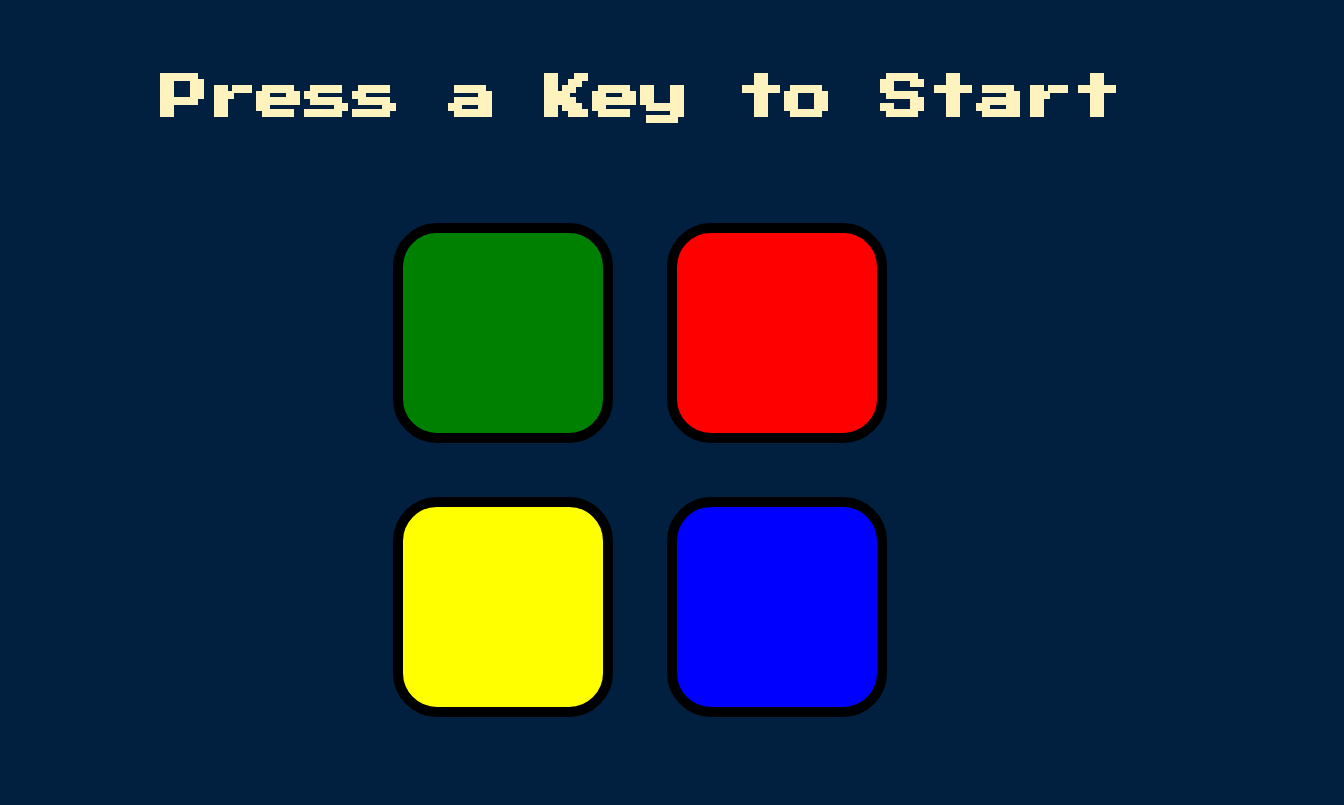
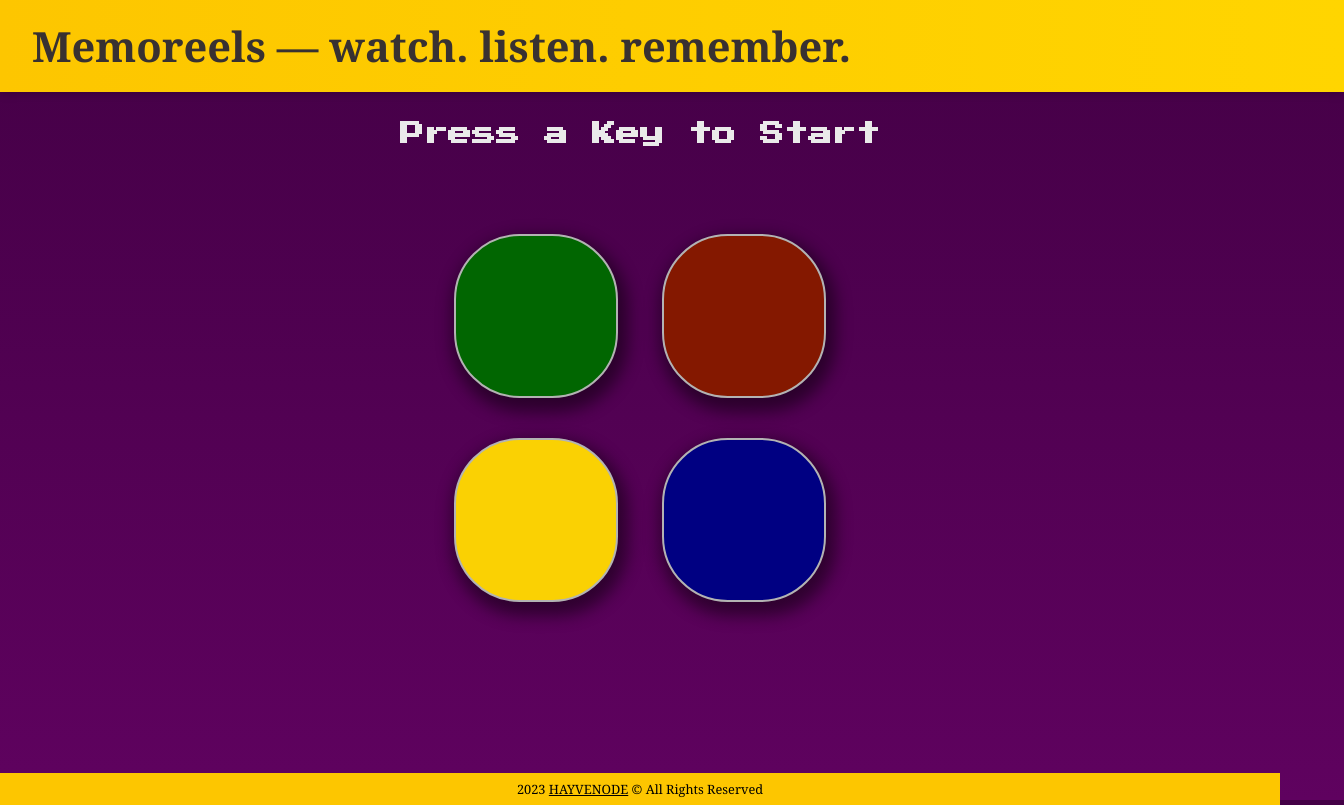
Before and after one commit to HAYVENO/Memoreels-game, a website: page index.html in a window 1280 px wide. Shown: the whole page, 1344 px wide, since content can reach past the window. Drawn offline with nearby package versions, Linux system fonts and the light colour scheme.

Commit message:
memoreels init  :zap:

```diff
--- a/game.js
+++ b/game.js
@@ -20,7 +20,7 @@ function nextSequence() {
 	getSound(gamePattern[gamePattern.length - 1]);
 
 	level++;
-  $("h1").text("level " + level);
+	$("h2").text("level " + level);
 }
 
 // SOUND FX FUNCTION **************
@@ -47,9 +47,7 @@ function getSound(e) {
 			break;
 
 		default:
-      console.log(
-        " :( There seems to be an issue with the Sound. Kindly reload page. "
-      );
+			console.log(" :( There seems to be an issue with the Sound. Kindly reload page. ");
 			break;
 	}
 }
@@ -104,13 +102,12 @@ function checkAnswer(currentlevel) {
 		wrongSound.play();
 		document.querySelector("body").classList.add("game-over");
 		document.querySelector(
-      "h1"
+			"h2"
 		).innerHTML = `:( OOPS! WRONG BUTTON. <br> GAME OVER AT <em>LEVEL ${level}</em>`;
 
 		setTimeout(() => {
 			document.querySelector("body").classList.remove("game-over");
-      document.querySelector("h1").innerHTML =
-        ":) PRESS ANY KEY TO BEGIN A NEW GAME";
+			document.querySelector("h2").innerHTML = ":) PRESS ANY KEY TO BEGIN A NEW GAME";
 
 			startOver();
 		}, 4000);
--- a/index.html
+++ b/index.html
@@ -2,16 +2,16 @@
 <html lang="en" dir="ltr">
 	<head>
 		<meta charset="utf-8" />
-    <title>SYMON | By HAYVEN</title>
+		<title>Memoreels | Listen, memorize, and remember -</title>
 		<link rel="stylesheet" href="styles.css" />
-    <link
-      href="https://fonts.googleapis.com/css?family=Press+Start+2P"
-      rel="stylesheet"
-    />
+		<link href="https://fonts.googleapis.com/css?family=Press+Start+2P" rel="stylesheet" />
 	</head>
 
 	<body>
-    <h1 id="level-title">Press a Key to Start</h1>
+		<header>
+			<h1>Memoreels — watch. listen. remember.</h1>
+		</header>
+		<h2 id="level-title">Press a Key to Start</h2>
 		<div class="container">
 			<div lass="row">
 				<div type="button" id="green" class="btn green"></div>
@@ -24,6 +24,19 @@
 				<div type="button" id="blue" class="btn blue"></div>
 			</div>
 		</div>
+		<footer>
+			<p>
+				2023
+				<a
+					href="https://github.com/HAYVENO"
+					target="_blank"
+					rel="noopener noreferrer"
+					style="color: currentcolor"
+					>HAYVENODE</a
+				>
+				© All Rights Reserved
+			</p>
+		</footer>
 		<script src="https://ajax.googleapis.com/ajax/libs/jquery/3.6.0/jquery.min.js"></script>
 		<script src="game.js"></script>
 	</body>
--- a/styles.css
+++ b/styles.css
@@ -1,14 +1,46 @@
+html {
+	line-height: 0;
+	padding: 0;
+	margin: 0;
+	box-sizing: border-box;
+}
+
 body {
 	text-align: center;
-  background-color: #011f3f;
+	background-color: black;
+	background-image: linear-gradient(to bottom, #440046, #5f025f 100%);
+
+	min-height: 100vh;
+	margin: 0;
+	padding: 0;
+}
+
+header {
+	font-family: Georgia, "Times New Roman", Times, serif;
+	color: rgb(56, 49, 49);
+	text-align: left;
+	font-size: 1.3rem;
+	background: linear-gradient(to right, #fdc600, #ffd500 100%);
+	display: block;
+	padding: 18px 2rem;
+	width: 100%;
+	box-shadow: 0 0 10px 0 rgba(0, 0, 0, 0.3);
 }
 
 #level-title {
 	font-family: "Press Start 2P", cursive;
-  font-size: 3rem;
-  margin: 5%;
-  color: #fef2bf;
-  line-height: 150%;
+	display: block;
+	font-size: 1.5rem;
+	padding: 1.5rem 0rem;
+	line-height: 0;
+	color: #eaeaea;
+	min-height: 40px;
+	word-wrap: break-word;
+	white-space: normal;
+	line-height: 1.5;
+	width: 100%;
+	min-height: 74px;
+	margin: 0;
 }
 
 .container {
@@ -18,12 +50,14 @@ body {
 }
 
 .btn {
-  margin: 25px;
+	margin: 20px;
 	display: inline-block;
-  height: 200px;
-  width: 200px;
-  border: 10px solid black;
-  border-radius: 20%;
+	height: 10rem;
+	width: 10rem;
+	border: 2px solid rgb(179, 179, 179);
+	box-shadow: 4px 8px 16px 6px rgba(0, 0, 0, 0.471);
+
+	border-radius: 40%; /* use half of the height for border-radius */
 }
 
 .game-over {
@@ -32,22 +66,38 @@ body {
 }
 
 .red {
-  background-color: red;
+	background-color: rgb(132, 24, 0);
 }
 
 .green {
-  background-color: green;
+	background-color: rgb(1, 102, 1);
 }
 
 .blue {
-  background-color: blue;
+	background-color: rgb(0, 0, 130);
 }
 
 .yellow {
-  background-color: yellow;
+	background-color: rgb(250, 209, 3);
 }
 
 .pressed {
 	box-shadow: 0 0 20px white;
 	background-color: grey;
 }
+
+footer {
+	position: absolute;
+	text-align: center;
+	bottom: 0;
+	width: 100%;
+	height: 2.5rem;
+}
+
+footer p {
+	font-family: Georgia, "Times New Roman", Times, serif;
+	color: black;
+	background-color: #fdc600;
+	font-size: 0.8rem;
+	padding: 1rem;
+}
```
Also changed, not shown: 1 other file. Lines whose indentation alone changed are shown as unchanged.
